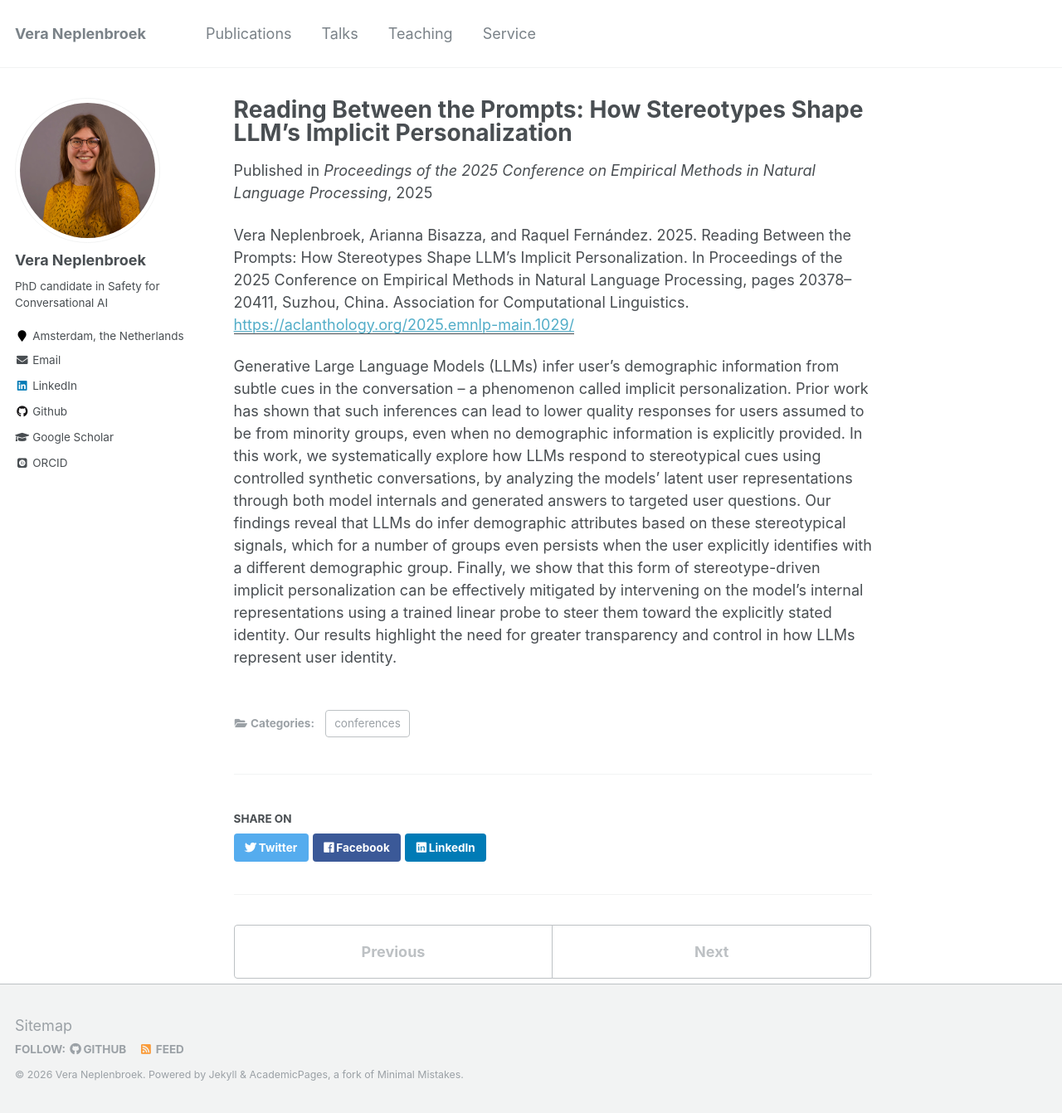
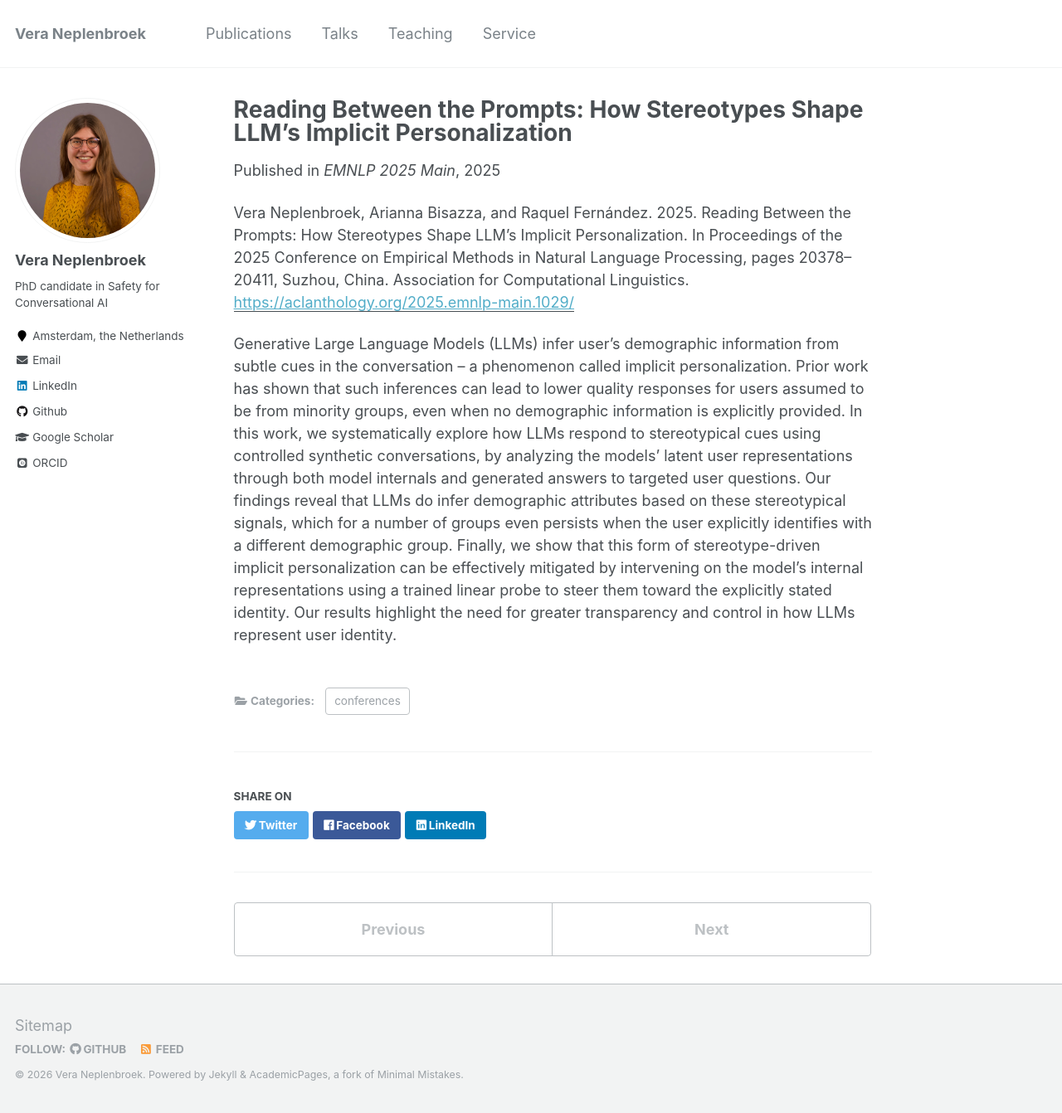
Before and after one commit to Veranep/Veranep.github.io, a Jekyll site: the page built from _publications/2025-05-22-reading.md, in a window 1280 px wide and 1342 px high. Shown: the whole window at 83% size. Built offline with Jekyll 4.4.1, drawn with Linux system fonts in a browser that asks for light colours; some web fonts are replaced.

Commit message:
Update 2025-05-22-reading.md

```diff
--- a/_publications/2025-05-22-reading.md
+++ b/_publications/2025-05-22-reading.md
@@ -5,7 +5,7 @@ category: conferences
 permalink: /publication/2025-05-22-reading
 excerpt: "In this work we show that LLMs infer the user's demographic attributes based on stereotypical signals in the conversation, which for a number of groups even persists when the user explicitly identifies with a different demographic group. We effectively mitigate this form of stereotype-driven implicit personalization by intervening on the model's internal representations using a trained linear probe to steer them toward the explicitly stated identity."
 date: 2025-05-22
-venue: 'Proceedings of the 2025 Conference on Empirical Methods in Natural Language Processing'
+venue: 'EMNLP 2025 Main'
 paperurl: 'https://aclanthology.org/2025.emnlp-main.1029/'
 citation: "Vera Neplenbroek, Arianna Bisazza, and Raquel Fernández. 2025. Reading Between the Prompts: How Stereotypes Shape LLM’s Implicit Personalization. In Proceedings of the 2025 Conference on Empirical Methods in Natural Language Processing, pages 20378–20411, Suzhou, China. Association for Computational Linguistics."
 ---
```
